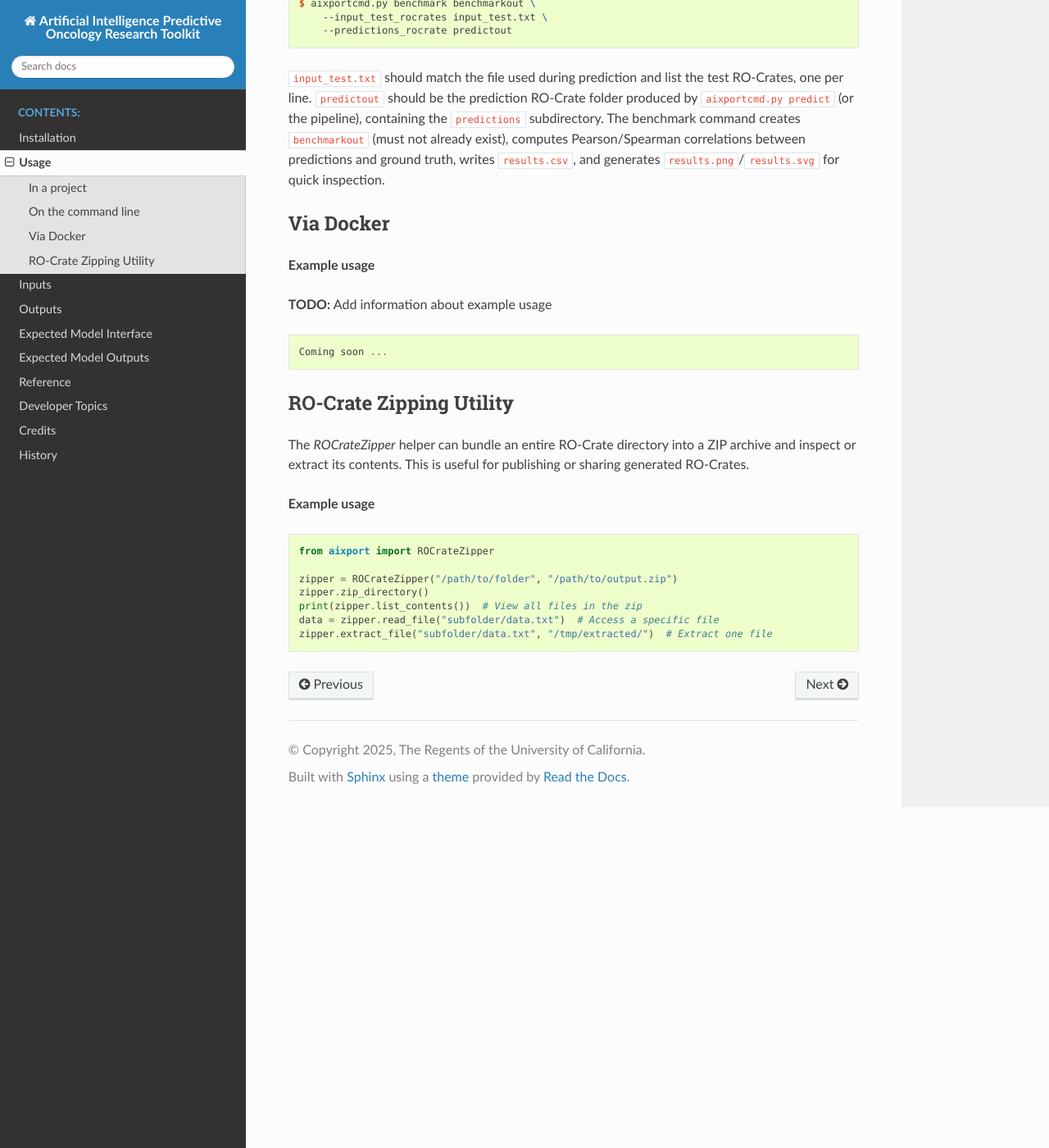
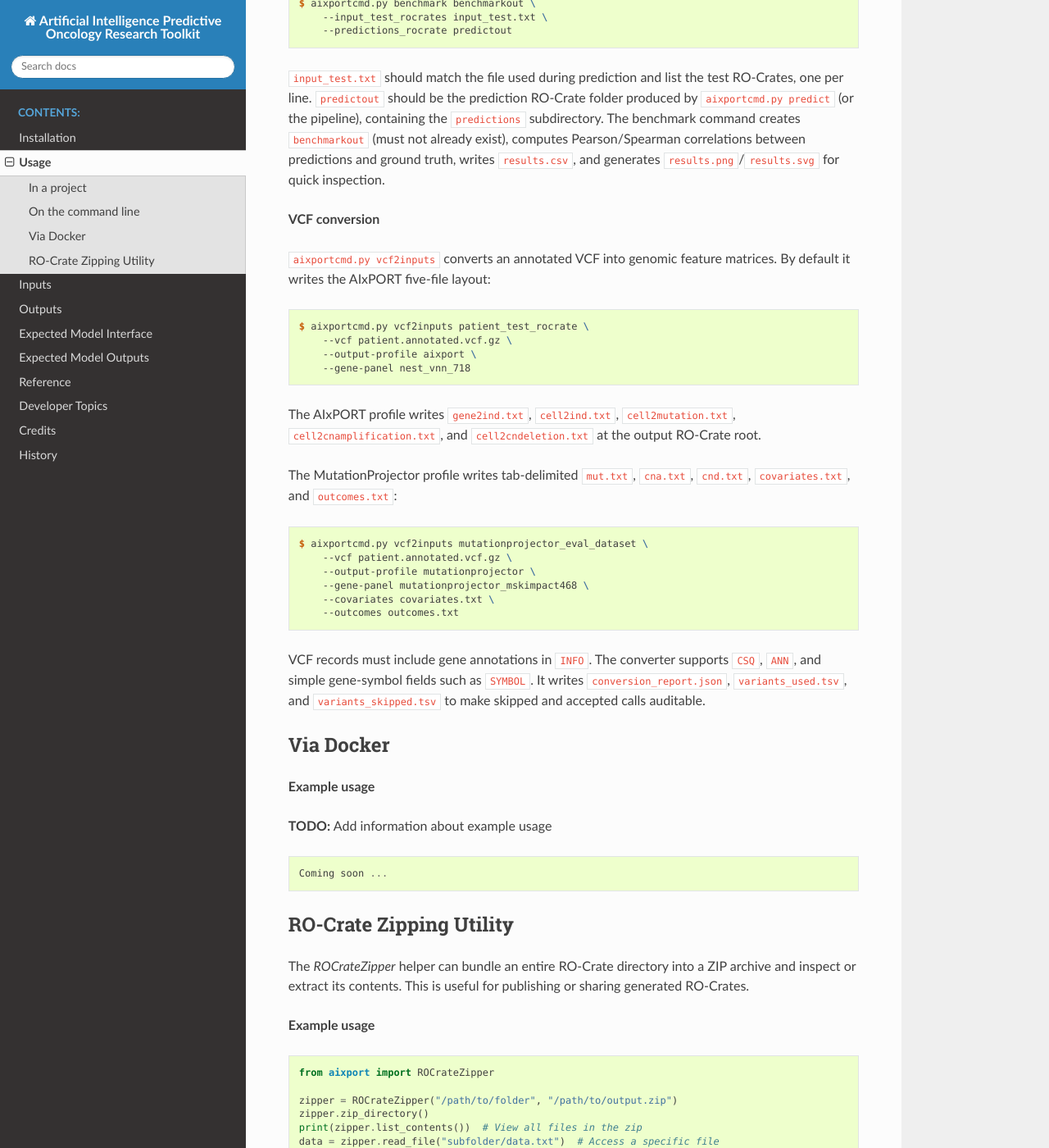
Before and after one commit to digitaltumors/aixport, a Sphinx documentation site: the page built from docs/usage.rst, in a window 1280 px wide and 1400 px high, scrolled down 1157 px. Shown: the whole window at 82% size. Built offline with Sphinx 7.4.7 and the Read the Docs theme 3.1.0, drawn with Linux system fonts in a browser that asks for light colours.

Commit message:
vcf input to vnn converter changes

```diff
--- a/docs/usage.rst
+++ b/docs/usage.rst
@@ -61,6 +61,39 @@ The benchmark command creates ``benchmarkout`` (must not already exist), compute
 Pearson/Spearman correlations between predictions and ground truth, writes ``results.csv``,
 and generates ``results.png``/``results.svg`` for quick inspection.
 
+**VCF conversion**
+
+``aixportcmd.py vcf2inputs`` converts an annotated VCF into genomic feature
+matrices. By default it writes the AIxPORT five-file layout:
+
+.. code-block:: console
+
+   $ aixportcmd.py vcf2inputs patient_test_rocrate \
+       --vcf patient.annotated.vcf.gz \
+       --output-profile aixport \
+       --gene-panel nest_vnn_718
+
+The AIxPORT profile writes ``gene2ind.txt``, ``cell2ind.txt``,
+``cell2mutation.txt``, ``cell2cnamplification.txt``, and
+``cell2cndeletion.txt`` at the output RO-Crate root.
+
+The MutationProjector profile writes tab-delimited ``mut.txt``, ``cna.txt``,
+``cnd.txt``, ``covariates.txt``, and ``outcomes.txt``:
+
+.. code-block:: console
+
+   $ aixportcmd.py vcf2inputs mutationprojector_eval_dataset \
+       --vcf patient.annotated.vcf.gz \
+       --output-profile mutationprojector \
+       --gene-panel mutationprojector_mskimpact468 \
+       --covariates covariates.txt \
+       --outcomes outcomes.txt
+
+VCF records must include gene annotations in ``INFO``. The converter supports
+``CSQ``, ``ANN``, and simple gene-symbol fields such as ``SYMBOL``. It writes
+``conversion_report.json``, ``variants_used.tsv``, and ``variants_skipped.tsv``
+to make skipped and accepted calls auditable.
+
 Via Docker
 ---------------
 
--- a/setup.py
+++ b/setup.py
@@ -50,6 +50,9 @@ setup(
     include_package_data=True,
     keywords='aixport',
     name='aixport',
+    package_data={'aixport': ['data/gene_panels/*/*.json',
+                              'data/gene_panels/*/*.txt',
+                              'data/gene_panels/*/*.tsv']},
     packages=find_packages(include=['aixport']),
     package_dir={'aixport': 'aixport'},
     scripts=[ 'aixport/aixportcmd.py'],
```
Also changed, not shown: docs/inputs.rst (+18 -0 lines), 2 other files.
